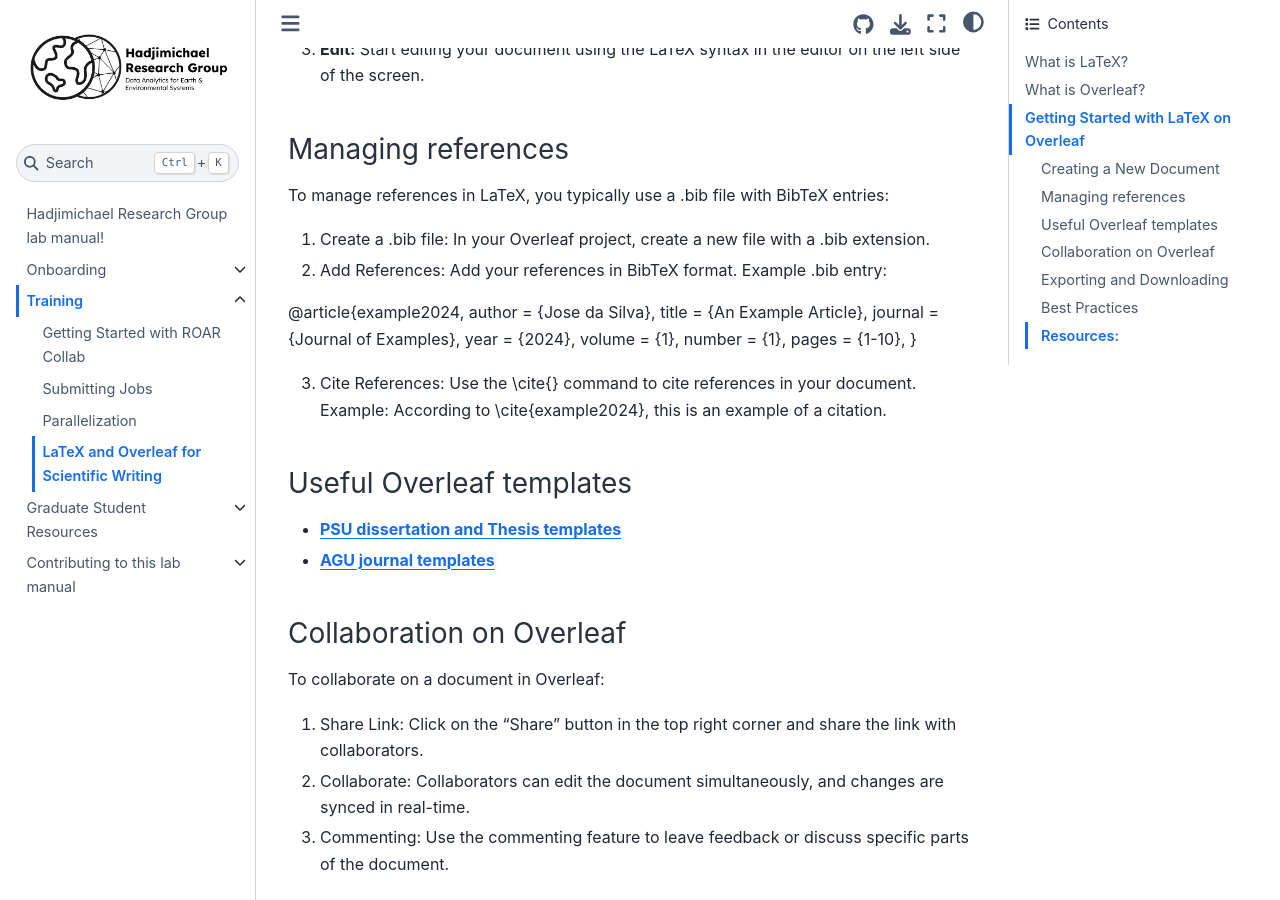
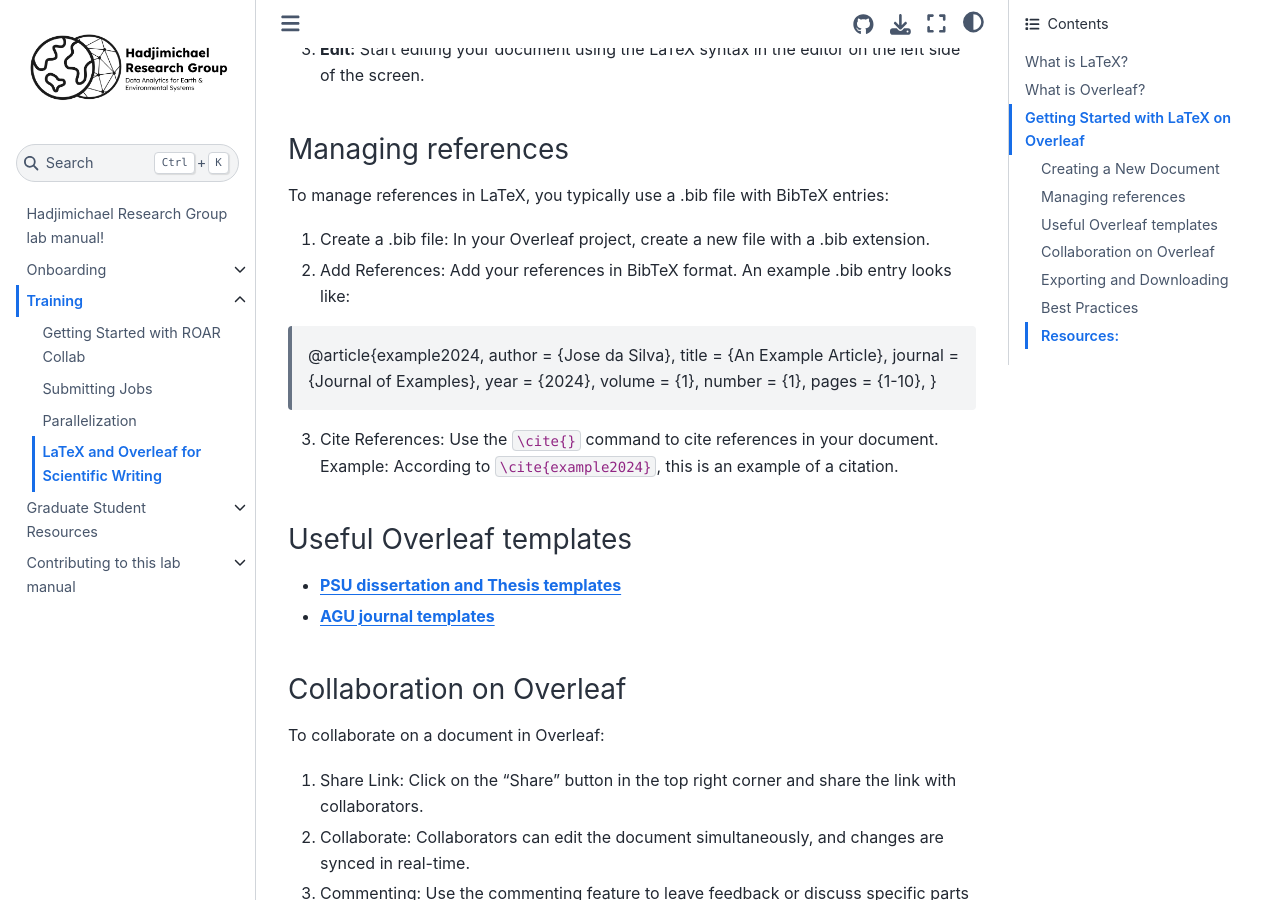
Before and after one commit to HadjimichaelResearchGroup/HadjimichaelResearchGroup.github.io, a Jupyter Book: the page built from docs/Training/LaTeXandOverleaf.md, in a window 1280 px wide and 900 px high, scrolled down 1330 px. Built offline with Jupyter Book 1.0.4 settings and Sphinx 7.4.7 and the Sphinx Book theme 1.1.4, drawn with Linux system fonts in a browser that asks for light colours.

Commit message:
various updates

```diff
--- a/docs/Training/LaTeXandOverleaf.md
+++ b/docs/Training/LaTeXandOverleaf.md
@@ -36,21 +36,20 @@
 To manage references in LaTeX, you typically use a .bib file with BibTeX entries:
 
 1. Create a .bib file: In your Overleaf project, create a new file with a .bib extension.
-2. Add References: Add your references in BibTeX format.
-Example .bib entry:
+2. Add References: Add your references in BibTeX format. An example .bib entry looks like:
 
-@article{example2024,
-  author  = {Jose da Silva},
-  title   = {An Example Article},
-  journal = {Journal of Examples},
-  year    = {2024},
-  volume  = {1},
-  number  = {1},
-  pages   = {1-10},
-}
+> @article{example2024,
+>   author  = {Jose da Silva},
+>   title   = {An Example Article},
+>   journal = {Journal of Examples},
+>   year    = {2024},
+>   volume  = {1},
+>   number  = {1},
+>   pages   = {1-10},
+> }
 
-3. Cite References: Use the \cite{} command to cite references in your document.
-Example: According to \cite{example2024}, this is an example of a citation.
+3. Cite References: Use the `\cite{}` command to cite references in your document.
+Example: According to `\cite{example2024}`, this is an example of a citation.
 
 ### Useful Overleaf templates
 - **[PSU dissertation and Thesis templates](https://guides.libraries.psu.edu/latex/templates)**
```
Also changed, not shown: docs/GraduateStudentResources/Who_to_contact_for.md (+7 -4 lines), docs/Onboarding/SoftwareOnboarding.md (+2 -1 lines).
